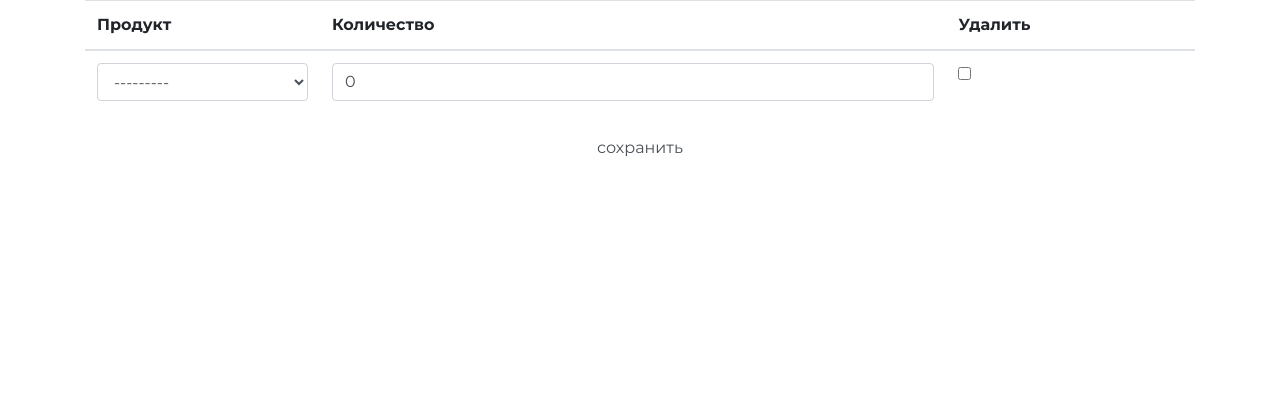
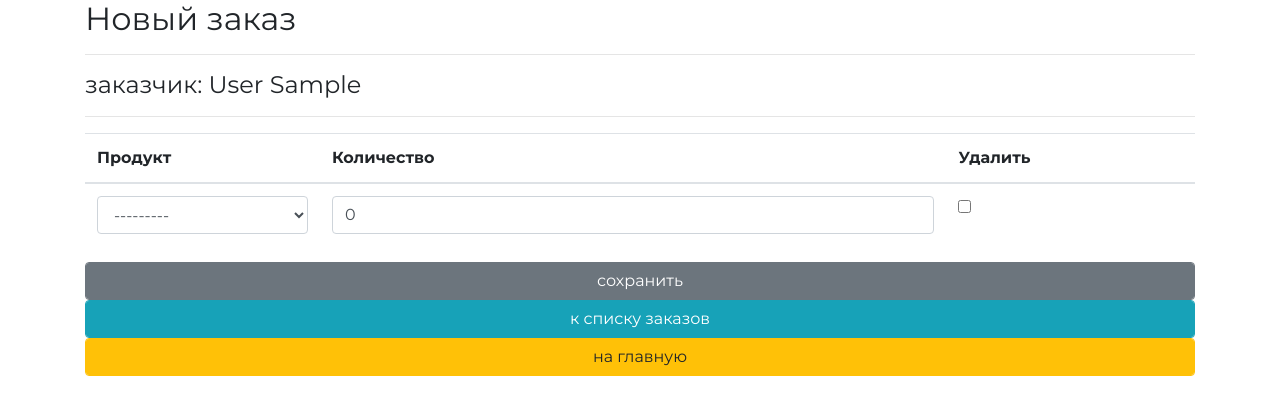
Before and after one commit to usermuser/GB_django1_2, a Django app: a page that uses ordersapp/templates/ordersapp/order_form.html in a window 1280 px wide. Shown: the top 415 px of the page. Run offline with Django 3.2, Linux system fonts and the light colour scheme; the visitor is signed in with stand-in values (Sample User, id 1); data that the repository does not hold is empty; parts of the project's set-up code (start-up, migrations or seed data) failed here and were passed over; some libraries are stand-ins or nearby versions.

Commit message:
lesson3: - dropdown          - ordersapp          - order_list          - inline_formset.save()

```diff
--- /dev/null
+++ b/ordersapp/templates/ordersapp/includes/inc__order_actions.html
@@ -0,0 +1,19 @@
+{% if object.status == 'FM' %}
+    <a href="{#% url 'orders:order_forming_complete' object.pk %#}"
+       class="btn btn-warning btn-round form-control last">
+        соверишть покупку
+    </a>
+    <a href="{#% url 'orders:order_delete' object.pk %#}"
+       class="btn btn-default btn-round form-control last">
+        удалить
+    </a>
+{% endif %}
+
+<a href="{% url 'orders:orders_all' %}"
+   class="btn btn-info btn-round form-control last">
+    к списку заказов
+</a>
+<a href="{% url 'mainapp:index' %}"
+   class="btn btn-warning btn-round form-control last">
+    на главную
+</a>
--- /dev/null
+++ b/ordersapp/templates/ordersapp/includes/inc__order_summary.html
@@ -0,0 +1,27 @@
+{% if object %}
+    <div class="h2">Заказ №{{ object.pk }} от {{ object.created|date:"Y-m-d H:i:s" }}</div>
+    <hr>
+    <div class="h4">заказчик: {{ user.last_name }} {{ user.first_name }} </div>
+    <div class="h4">обновлен: {{ object.updated|date:"Y-m-d H:i:s" }}</div>
+    <div class="h4">cтатус: {{ object.get_status_display }}</div>
+    <hr>
+    <div class="h4">
+        общее количество товаров: <span class="order_total_quantity">{{ object.get_total_quantity }}</span>
+    </div>
+    <div class="h3">
+        общая стоимость: <span class="order_total_cost">{{ object.get_total_cost }}</span> руб
+    </div>
+{% else %}
+    <div class="h2">Новый заказ</div>
+    <hr>
+    <div class="h4">заказчик: {{ user.last_name }} {{ user.first_name }} </div>
+    {% if basket.0 %}
+        <div class="h4">
+            общее количество товаров: <span class="order_total_quantity">{{ basket.0.total_quantity }}</span>
+        </div>
+        <div class="h3">
+            общая стоимость: <span class="order_total_cost">{{ basket.0.total_cost }}</span> руб
+        </div>
+    {% endif %}
+{% endif %}
+<hr>
--- a/ordersapp/templates/ordersapp/order_form.html
+++ b/ordersapp/templates/ordersapp/order_form.html
@@ -2,11 +2,12 @@
 {% load static %}
 
 {% block content %}
-   {#% include 'ordersapp/includes/inc_order_summary.html' %#}
+   {% include 'ordersapp/includes/inc__order_summary.html' %}
    <div class="order_form">
        <form method="post">
            {% csrf_token %}
-<!--           {{ form.as_p }}-->
+        <!--  this field are empty for now    -->
+           {{ form.as_p }}
            <table class="table">
                {{ orderitems.management_form }}
                {% for form in orderitems.forms %}
@@ -36,8 +37,8 @@
                    </tr>
                {% endfor %}
            </table>
-           <button type="submit" value="сохранить" class="btn btn-default btn-round form-control last">сохранить</button>
-           {#% include 'ordersapp/includes/inc_order_actions.html' %#}
+           <input type="submit" value="сохранить" class="btn btn-secondary btn-round form-control last"></input>
+           {% include 'ordersapp/includes/inc__order_actions.html' %}
        </form>
    </div>
 
--- a/ordersapp/templates/ordersapp/order_list.html
+++ b/ordersapp/templates/ordersapp/order_list.html
@@ -29,7 +29,7 @@
                    <td>{{ item.updated|date:"Y-m-d H:i:s" }}</td>
                    <td>{{ item.get_status_display }}</td>
                    <td>
-                       <a href="{% url 'ordersapp:order_read' item.pk %}">
+                       <a href="{#% url 'ordersapp:order_read' item.pk %#}">
                            посмотреть
                        </a>
                    </td>
--- a/ordersapp/views.py
+++ b/ordersapp/views.py
@@ -1,5 +1,6 @@
 from urllib import request
 
+from django.db import transaction
 from django.forms import inlineformset_factory
 from django.shortcuts import render
 from django.urls import reverse_lazy
@@ -23,7 +24,7 @@ class OrderItemsCreate(CreateView):
    model = Order
    fields = []
    # form_class = OrderForm  # another way to pull fields
-   success_url = reverse_lazy('ordersapp:orders_list')
+   success_url = reverse_lazy('ordersapp:orders_all')
 
    def get_context_data(self, **kwargs):
        data = super(OrderItemsCreate, self).get_context_data(**kwargs)
@@ -32,7 +33,7 @@ class OrderItemsCreate(CreateView):
                                             extra=1)
 
        if self.request.POST:
-           formset = OrderFormSet(self.request.POST, request.FILES)
+           formset = OrderFormSet(self.request.POST, self.request.FILES)
        else:
            # basket_items = Basket.get_items(self.request.user) # original
            basket_items = self.request.user.basket.all()
@@ -45,25 +46,26 @@ class OrderItemsCreate(CreateView):
                    form.initial['product'] = basket_items[num].product
                    form.initial['quantity'] = basket_items[num].quantity
                # basket_items.delete() # это нужно делать в другом месте, позже, когда заказ создан
+               # смотри метод form_valid ниже по коду.
            else:
                formset = OrderFormSet()
 
        data['orderitems'] = formset
        return data
 
-   # def form_valid(self, form):
-   #     context = self.get_context_data()
-   #     orderitems = context['orderitems']
-   #
-   #     with transaction.atomic():
-   #         form.instance.user = self.request.user
-   #         self.object = form.save()
-   #         if orderitems.is_valid():
-   #             orderitems.instance = self.object
-   #             orderitems.save()
-   #
-   #     # удаляем пустой заказ
-   #     if self.object.get_total_cost() == 0:
-   #         self.object.delete()
-   #
-   #     return super(OrderItemsCreate, self).form_valid(form)
+   def form_valid(self, form):
+       context = self.get_context_data()
+       orderitems = context['orderitems']
+
+       with transaction.atomic():
+           form.instance.user = self.request.user
+           self.object = form.save()
+           if orderitems.is_valid():
+               orderitems.instance = self.object
+               orderitems.save()
+           self.request.user.basket.all().delete()
+       # # удаляем пустой заказ
+       # if self.object.get_total_cost() == 0:
+       #     self.object.delete()
+
+       return super().form_valid(form)
```
